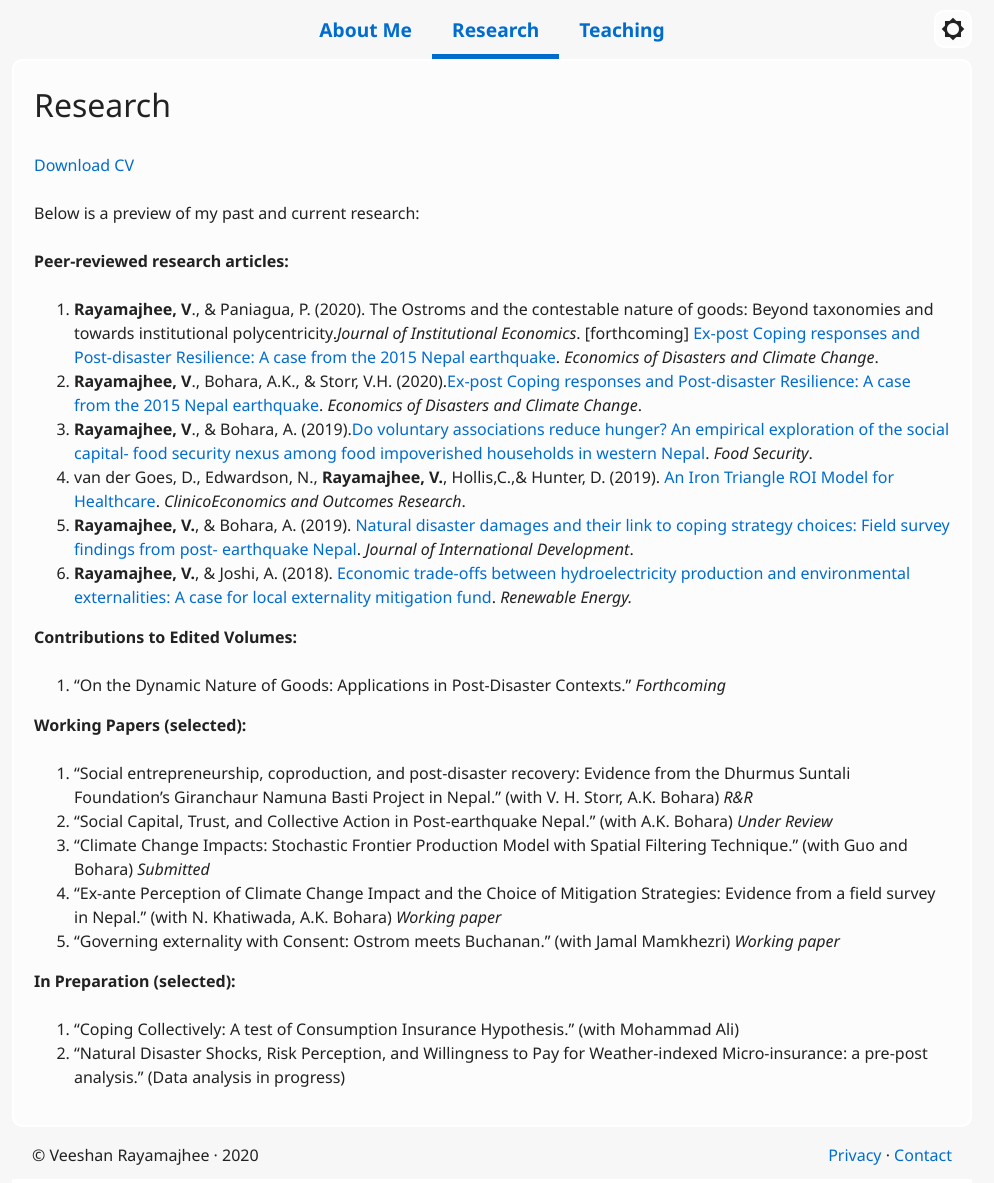
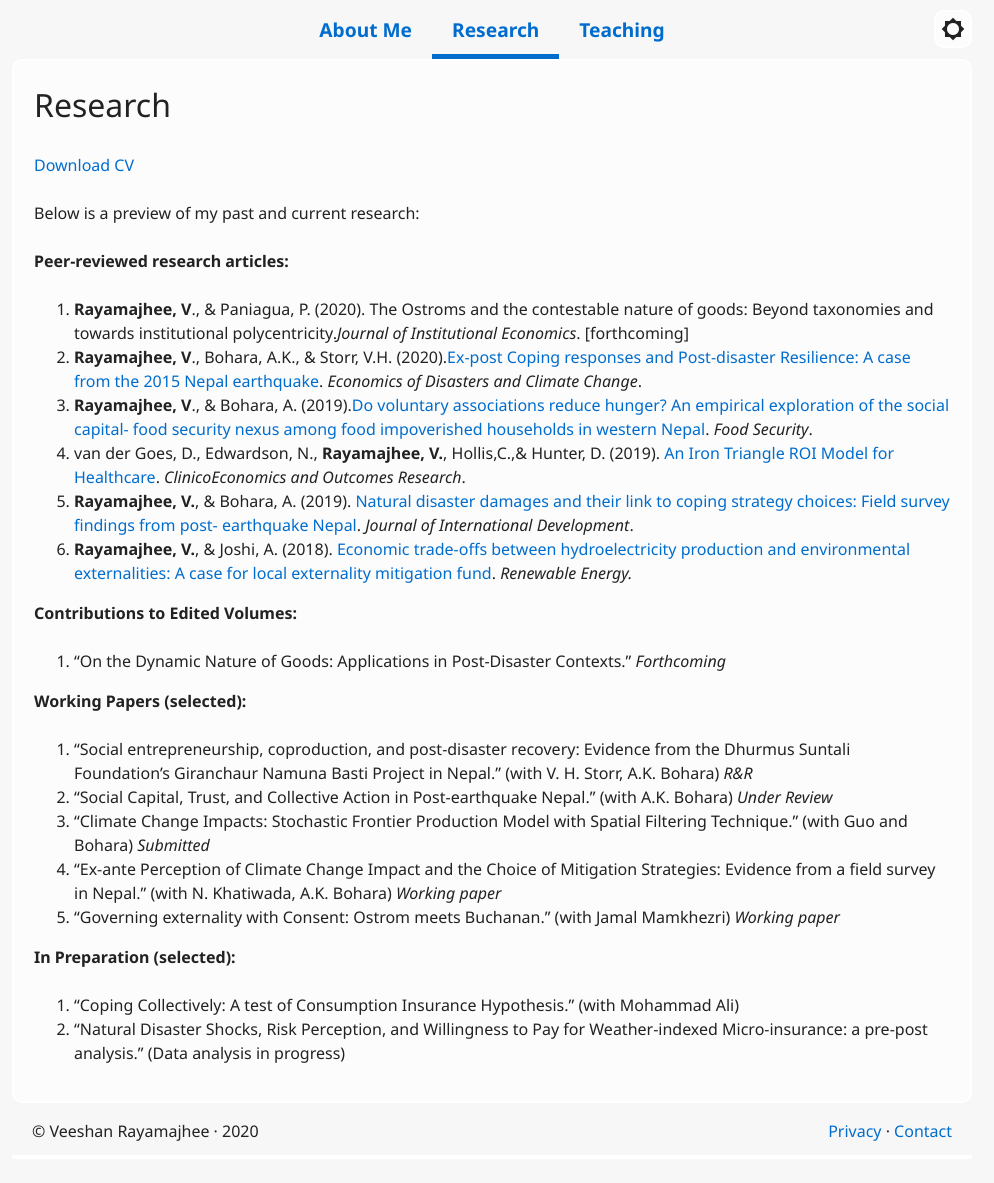
Before and after one commit to veeshanr/veeshanr.github.io, a Jekyll site: the page built from pages/research.md, in a window 1280 px wide. Shown: the whole page, without its empty margins (148-1142 px from the left). Built offline with Jekyll 4.4.1, drawn with Linux system fonts in a browser that asks for light colours; after the commit the page ends 1159 px from its top, so only the background shows below that.

Commit message:
Update research.md

```diff
--- a/pages/research.md
+++ b/pages/research.md
@@ -12,7 +12,6 @@ Below is a preview of my past and current research:
 **Peer-reviewed research articles:**
 
 6. **Rayamajhee, V**., & Paniagua, P. (2020). The Ostroms and the contestable nature of goods: Beyond taxonomies and towards institutional polycentricity.*Journal of Institutional Economics*. [forthcoming]
-[Ex-post Coping responses and Post-disaster Resilience: A case from the 2015 Nepal earthquake] [5]. *Economics of Disasters and Climate Change*.
 5. **Rayamajhee, V**., Bohara, A.K., & Storr, V.H. (2020).[Ex-post Coping responses and Post-disaster Resilience: A case from the 2015 Nepal earthquake] [5]. *Economics of Disasters and Climate Change*.
 4. **Rayamajhee, V**., & Bohara, A. (2019).[Do voluntary associations reduce hunger? An empirical exploration of the social  capital- food security nexus among food impoverished households in western Nepal] [4]. *Food Security*.
 3. van der Goes, D., Edwardson, N., **Rayamajhee, V.**, Hollis,C.,& Hunter, D. (2019). [An Iron Triangle ROI Model for Healthcare] [3]. *ClinicoEconomics and Outcomes Research*.
```
